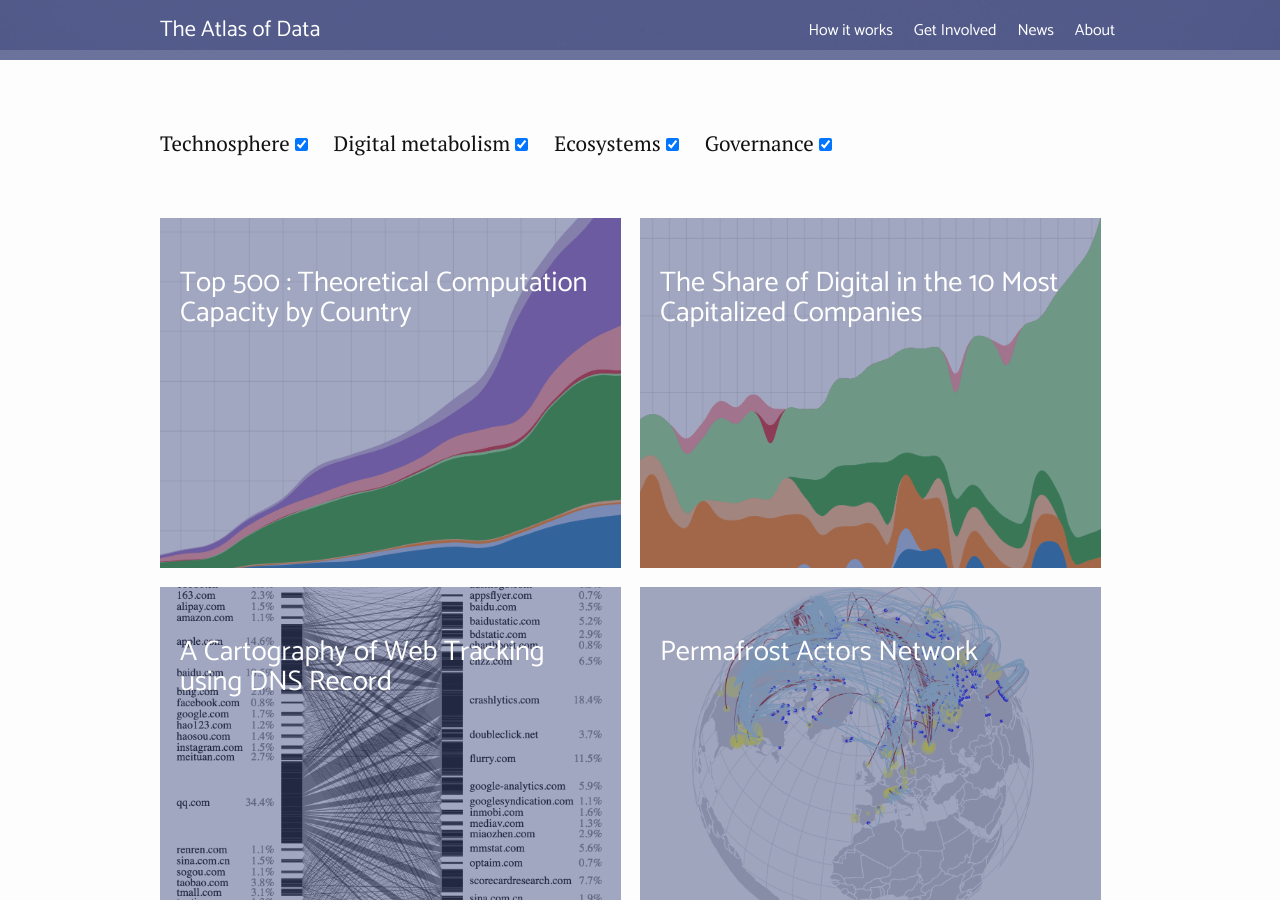
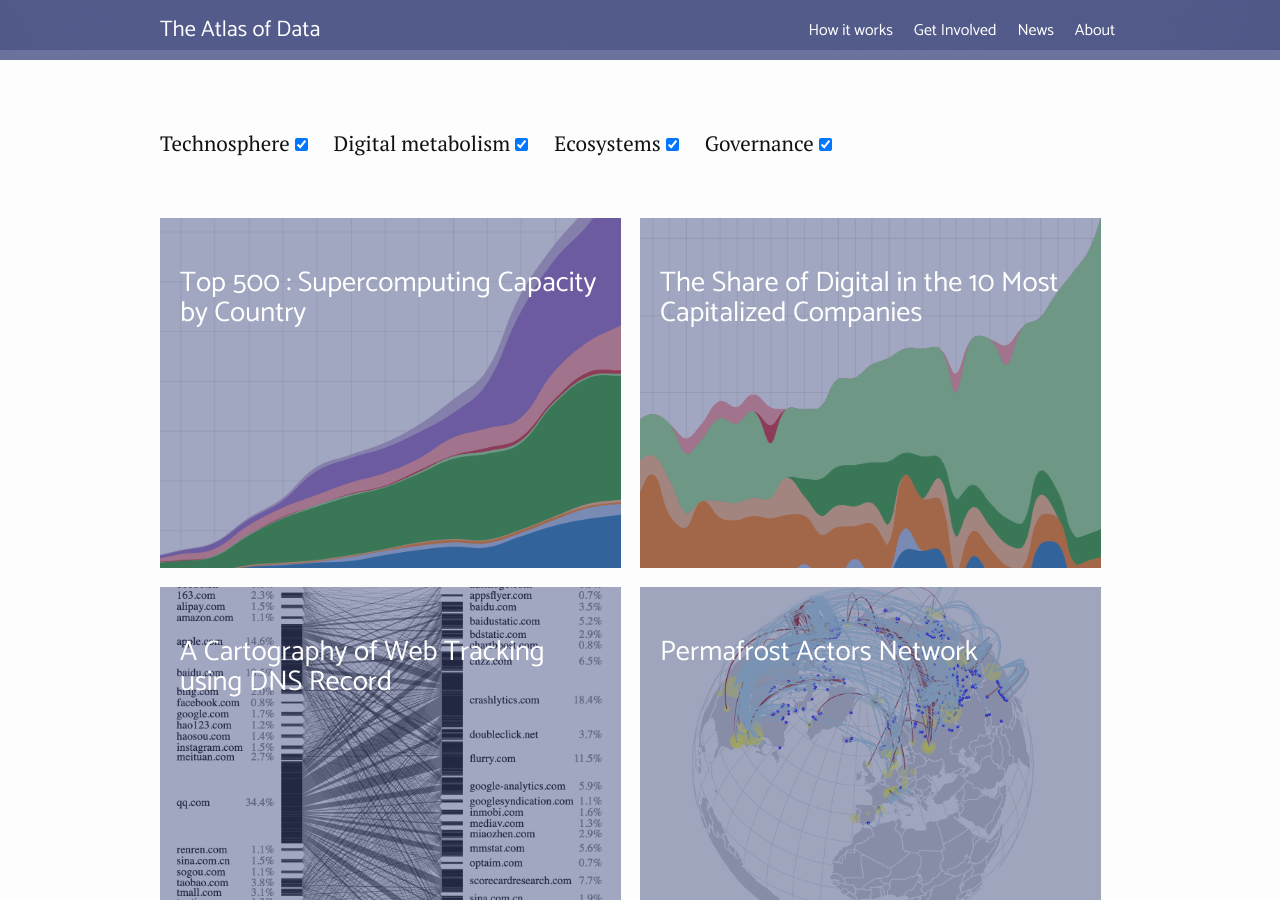
Before and after one commit to atlasofdata/atlasofdata.github.io, a Jekyll site: the page built from index.md, in a window 1280 px wide and 900 px high, scrolled down 910 px. Built offline with Jekyll 4.4.1, drawn with Linux system fonts in a browser that asks for light colours.

Commit message:
update top 500 title

```diff
--- a/_posts/2019-03-26-top-500.md
+++ b/_posts/2019-03-26-top-500.md
@@ -1,6 +1,6 @@
 ---
 type: post
-title: "Top 500 : Theoretical Computation Capacity by Country"
+title: "Top 500 : Supercomputing Capacity by Country"
 authors:
 - Clément Renaud
 - Stephane Grumbach
```
